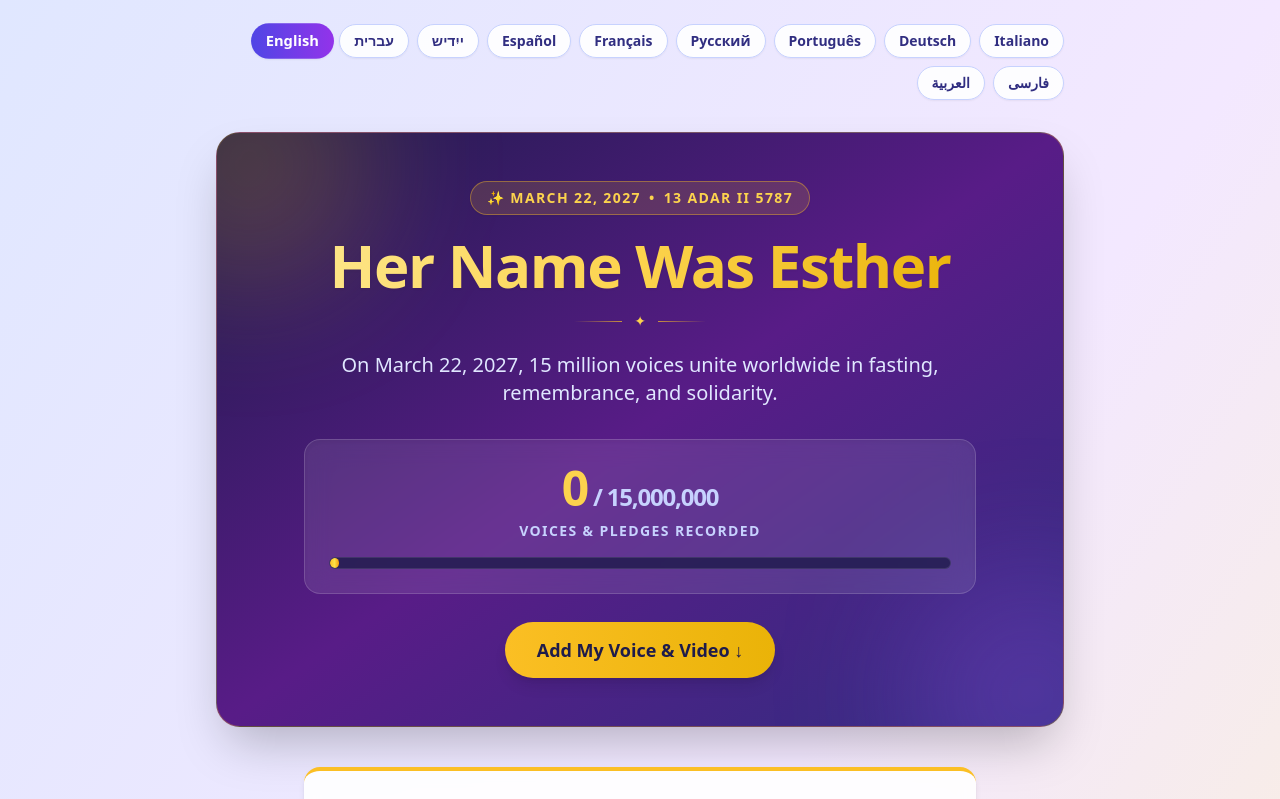
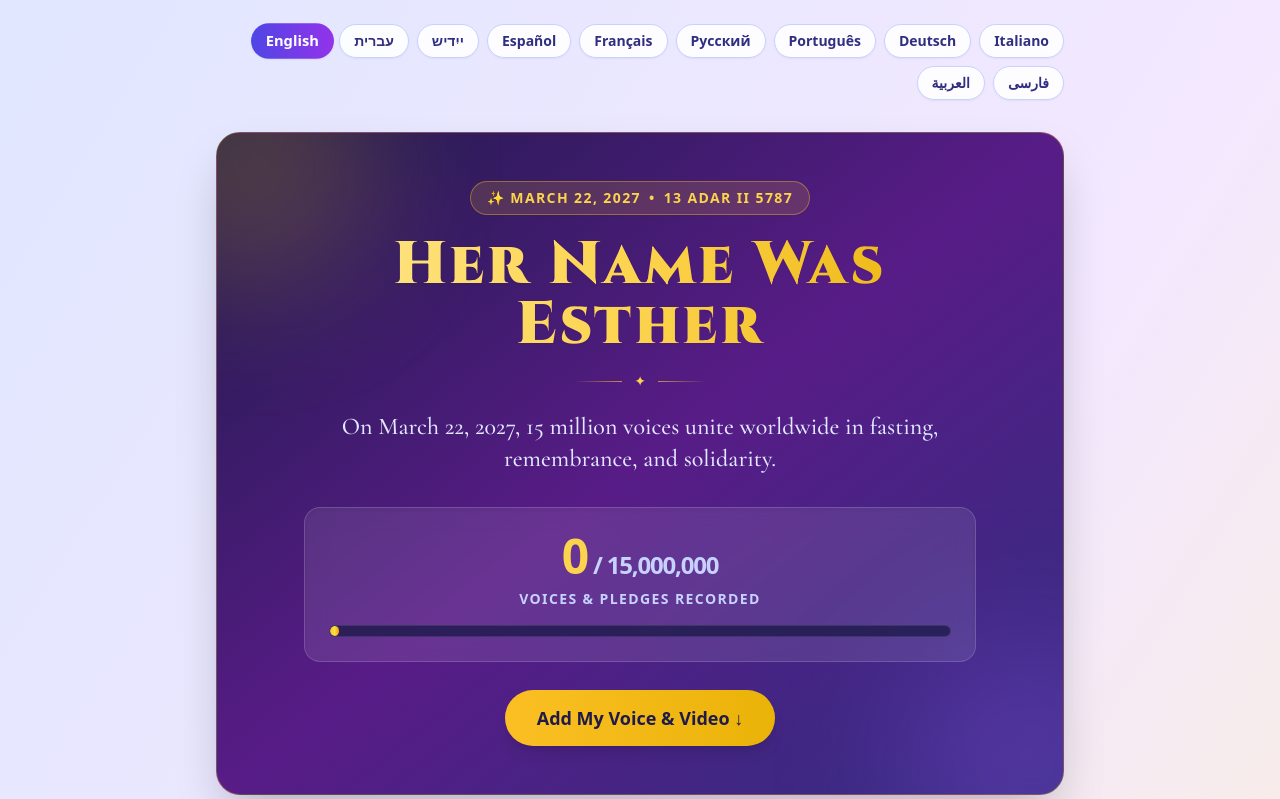
Before and after one commit to wargaavi-byte/ESTHER2027, a Next.js app: page / in a window 1280 px wide. Shown: the top 799 px of the page. Built offline with nearby package versions, Linux system fonts and the light colour scheme; no server answers; the database is empty.

Commit message:
Update page.jsx
adds nicer font to banner

```diff
--- a/app/page.jsx
+++ b/app/page.jsx
@@ -177,8 +177,11 @@ export default function FastOfEstherApp() {
             <span>13 Adar II 5787</span>
           </div>
 
-          {/* Main Title */}
-          <h1 className="text-4xl sm:text-6xl font-black tracking-tight mb-4 bg-gradient-to-r from-amber-200 via-amber-300 to-yellow-500 bg-clip-text text-transparent drop-shadow-sm">
+          {/* Main Title — Classic Engraved Roman/Royal Serif */}
+          <h1
+            style={{ fontFamily: 'var(--font-cinzel), serif' }}
+            className="text-4xl sm:text-6xl font-black tracking-wider mb-4 bg-gradient-to-r from-amber-200 via-amber-300 to-yellow-500 bg-clip-text text-transparent drop-shadow-sm"
+          >
             {t.title}
           </h1>
 
@@ -189,8 +192,11 @@ export default function FastOfEstherApp() {
             <span className="h-px w-12 bg-gradient-to-l from-transparent to-amber-400/70" />
           </div>
 
-          {/* Subtitle */}
-          <p className="text-indigo-100 text-lg sm:text-xl leading-relaxed mb-8 font-normal">
+          {/* Subtitle — Editorial Literary Serif */}
+          <p
+            style={{ fontFamily: 'var(--font-cormorant), serif' }}
+            className="text-indigo-100 text-xl sm:text-2xl leading-relaxed mb-8 font-medium"
+          >
             {t.subtitle}
           </p>
 
```
